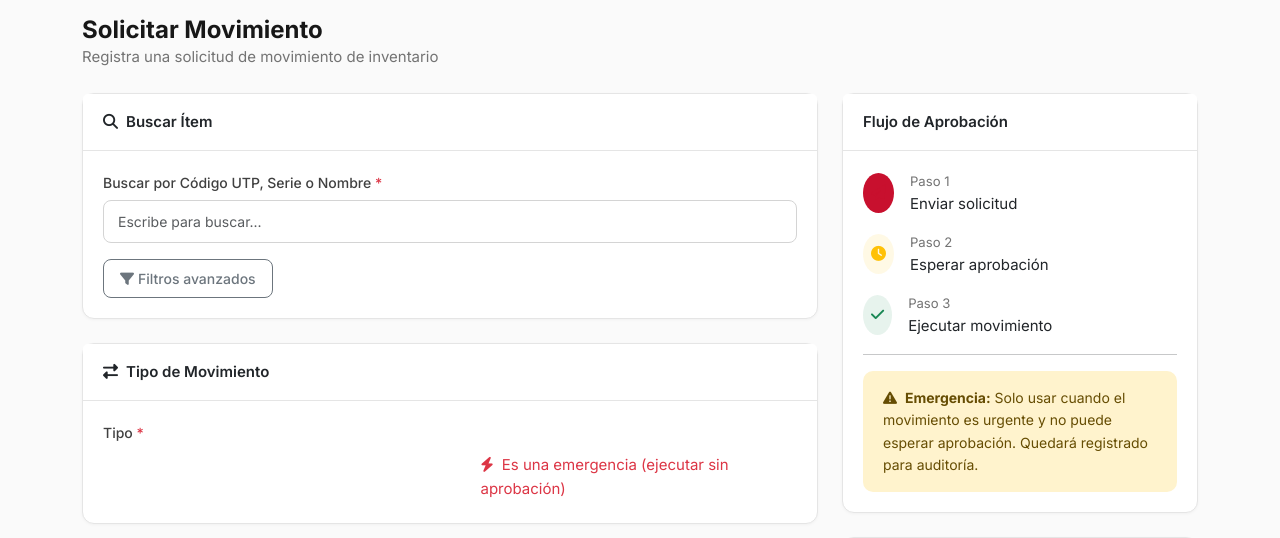
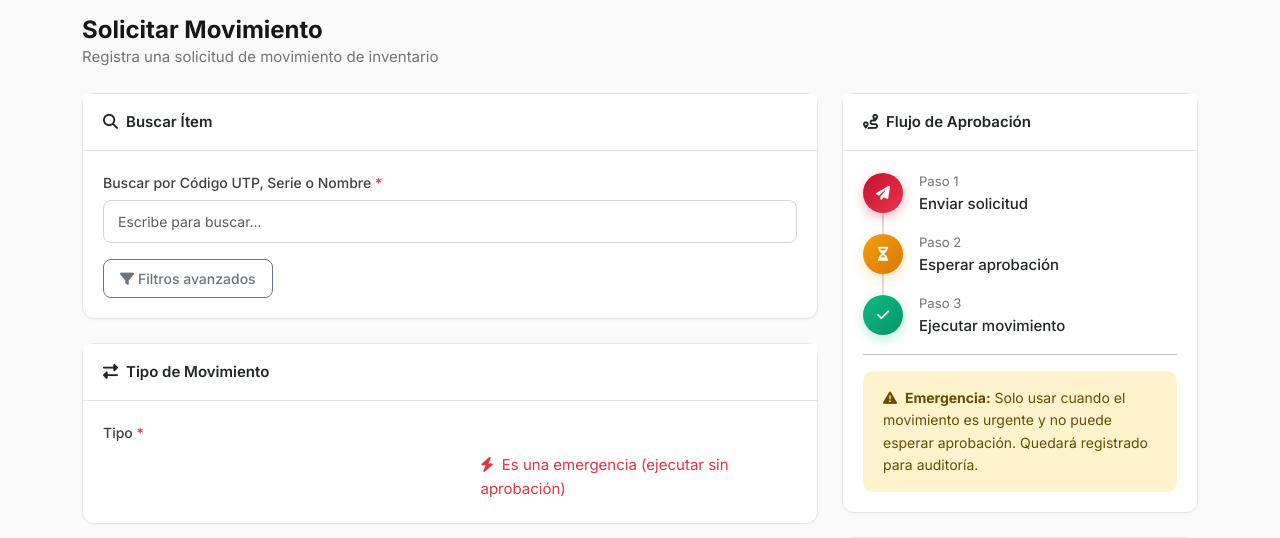
Before and after one commit to AlbertoKnow/Inventario, a Django app: template templates/productos/movimiento_form.html in a window 1280 px wide. Shown: the part 123-661 px from the top of the page. Run offline with Django 4.2, Linux system fonts and the light colour scheme; the template is opened without the code that fills it, so the values that code supplies are empty.

Commit message:
Agregar favicon UTP y estilizar iconos del flujo de aprobación

```diff
--- a/templates/base.html
+++ b/templates/base.html
@@ -4,6 +4,9 @@
     <meta charset="UTF-8">
     <meta name="viewport" content="width=device-width, initial-scale=1.0">
     <title>{% block title %}Sistema de Inventario{% endblock %} | UTP</title>
+
+    <!-- Favicon UTP -->
+    <link rel="icon" type="image/svg+xml" href="{% load static %}{% static 'favicon.svg' %}">
 
     <!-- Google Fonts -->
     <link href="https://fonts.googleapis.com/css2?family=Inter:wght@300;400;500;600;700&display=swap" rel="stylesheet">
--- a/templates/productos/movimiento_form.html
+++ b/templates/productos/movimiento_form.html
@@ -1,6 +1,55 @@
 {% extends "base.html" %}
 
 {% block title %}Nuevo Movimiento{% endblock %}
+
+{% block extra_css %}
+<style>
+    /* Estilos para el flujo de aprobación */
+    .step-icon {
+        width: 40px;
+        height: 40px;
+        border-radius: 50%;
+        display: flex;
+        align-items: center;
+        justify-content: center;
+        font-size: 0.875rem;
+        flex-shrink: 0;
+        position: relative;
+        z-index: 1;
+    }
+
+    .step-icon.step-active {
+        background: linear-gradient(135deg, var(--accent) 0%, #e8354d 100%);
+        color: white;
+        box-shadow: 0 4px 12px rgba(200, 16, 46, 0.3);
+    }
+
+    .step-icon.step-pending {
+        background: linear-gradient(135deg, #f59e0b 0%, #d97706 100%);
+        color: white;
+        box-shadow: 0 4px 12px rgba(245, 158, 11, 0.3);
+    }
+
+    .step-icon.step-success {
+        background: linear-gradient(135deg, #10b981 0%, #059669 100%);
+        color: white;
+        box-shadow: 0 4px 12px rgba(16, 185, 129, 0.3);
+    }
+
+    .step-connector {
+        position: absolute;
+        left: 19px;
+        top: 40px;
+        width: 2px;
+        height: 30px;
+        background: linear-gradient(to bottom, var(--gray-300), var(--gray-200));
+    }
+
+    .d-flex.align-items-center.mb-3 {
+        position: relative;
+    }
+</style>
+{% endblock %}
 
 {% block content %}
 <div class="container">
@@ -315,33 +364,42 @@
             <div class="col-lg-4">
                 <!-- Info del Flujo -->
                 <div class="card mb-4">
-                    <div class="card-header">Flujo de Aprobación</div>
+                    <div class="card-header">
+                        <i class="fas fa-route me-2"></i>Flujo de Aprobación
+                    </div>
                     <div class="card-body">
+                        <!-- Paso 1 -->
                         <div class="d-flex align-items-center mb-3">
-                            <div class="rounded-circle bg-primary bg-opacity-10 p-2 me-3">
-                                <i class="fas fa-paper-plane text-primary"></i>
+                            <div class="step-icon step-active">
+                                <i class="fas fa-paper-plane"></i>
                             </div>
-                            <div>
+                            <div class="step-connector"></div>
+                            <div class="ms-3">
                                 <small class="text-muted d-block">Paso 1</small>
-                                <span>Enviar solicitud</span>
+                                <span class="fw-medium">Enviar solicitud</span>
                             </div>
                         </div>
+
+                        <!-- Paso 2 -->
                         <div class="d-flex align-items-center mb-3">
-                            <div class="rounded-circle bg-warning bg-opacity-10 p-2 me-3">
-                                <i class="fas fa-clock text-warning"></i>
+                            <div class="step-icon step-pending">
+                                <i class="fas fa-hourglass-half"></i>
                             </div>
-                            <div>
+                            <div class="step-connector"></div>
+                            <div class="ms-3">
                                 <small class="text-muted d-block">Paso 2</small>
-                                <span>Esperar aprobación</span>
+                                <span class="fw-medium">Esperar aprobación</span>
                             </div>
                         </div>
+
+                        <!-- Paso 3 -->
                         <div class="d-flex align-items-center">
-                            <div class="rounded-circle bg-success bg-opacity-10 p-2 me-3">
-                                <i class="fas fa-check text-success"></i>
+                            <div class="step-icon step-success">
+                                <i class="fas fa-check"></i>
                             </div>
-                            <div>
+                            <div class="ms-3">
                                 <small class="text-muted d-block">Paso 3</small>
-                                <span>Ejecutar movimiento</span>
+                                <span class="fw-medium">Ejecutar movimiento</span>
                             </div>
                         </div>
 
```
Also changed, not shown: static/favicon.svg (added).
